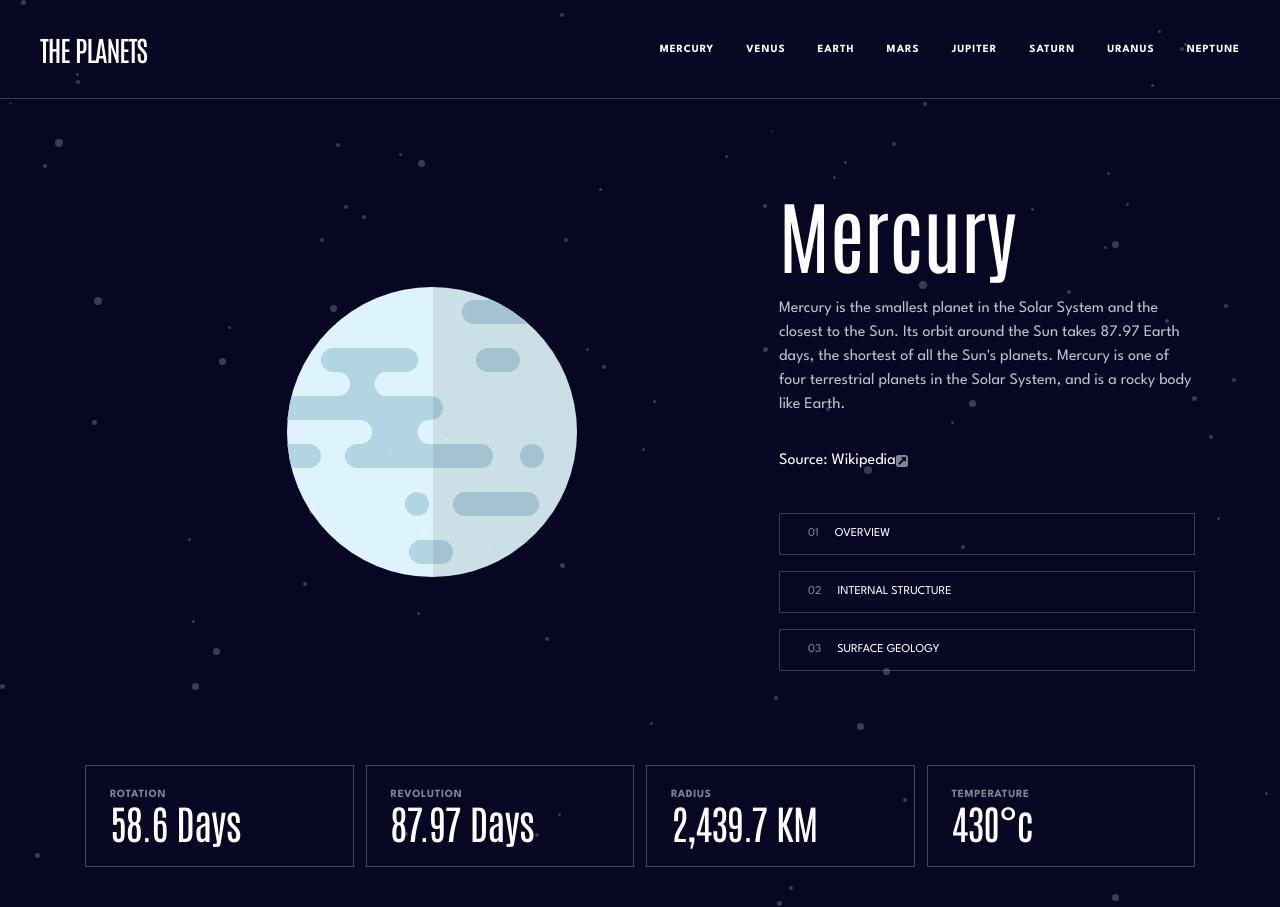
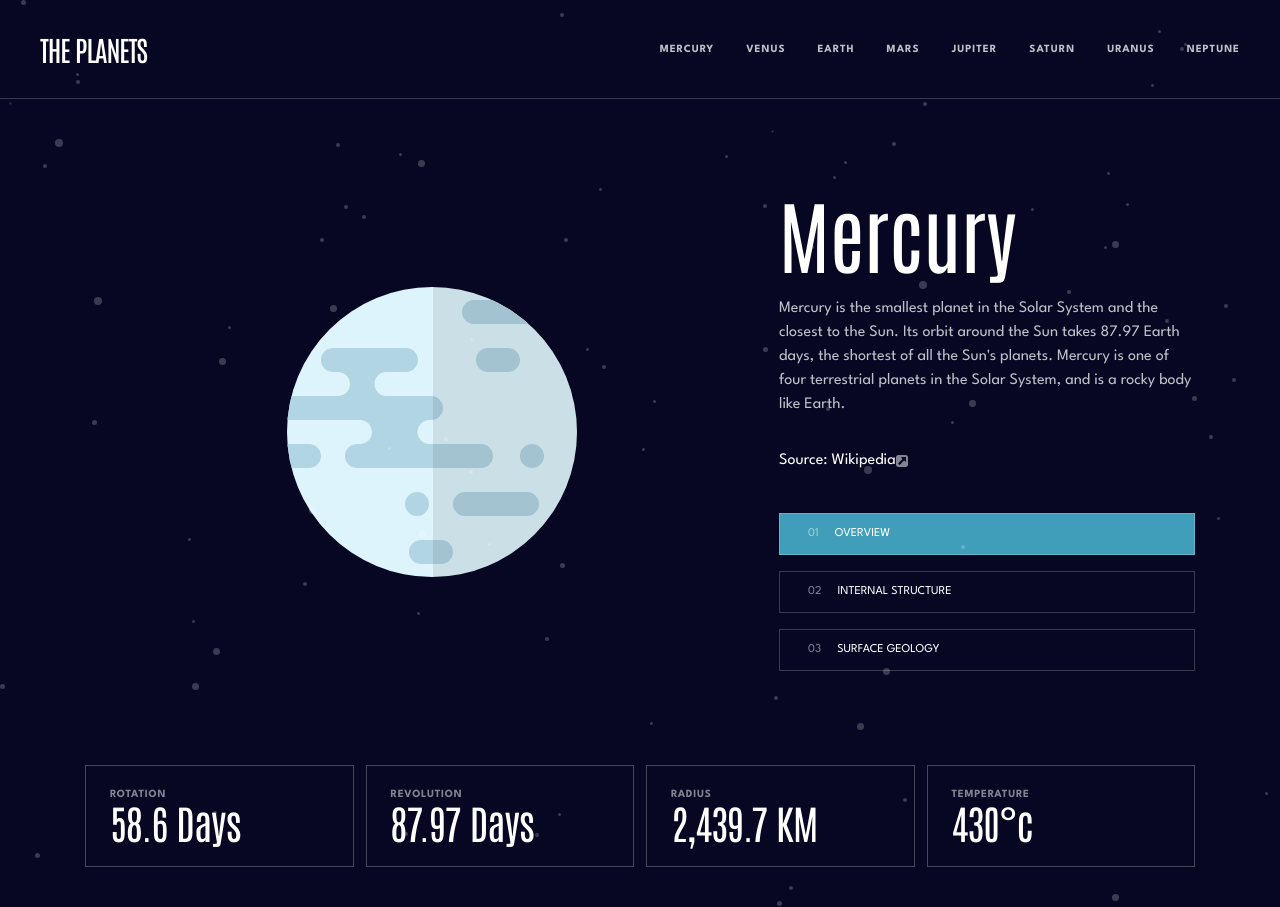
Before and after one commit to David-Henery4/Planets-Data, a React (Vite) app: page / in a window 1280 px wide. Built offline with nearby package versions, Linux system fonts and the light colour scheme.

Commit message:
added-hover-states-&-dynamic-colours

```diff
--- a/data.json
+++ b/data.json
@@ -1,6 +1,8 @@
 [
   {
     "name": "Mercury",
+    "colourBg": "bg-skyBlue",
+    "colourNav": "bg-mercNav",
     "overview": {
       "content": "Mercury is the smallest planet in the Solar System and the closest to the Sun. Its orbit around the Sun takes 87.97 Earth days, the shortest of all the Sun's planets. Mercury is one of four terrestrial planets in the Solar System, and is a rocky body like Earth.",
       "source": "https://en.wikipedia.org/wiki/Mercury_(planet)"
@@ -43,6 +45,8 @@
   },
   {
     "name": "Venus",
+    "colourBg": "bg-goldish",
+    "colourNav": "bg-venNav",
     "overview": {
       "content": "Venus is the second planet from the Sun. It is named after the Roman goddess of love and beauty. As the brightest natural object in Earth's night sky after the Moon, Venus can cast shadows and can be, on rare occasions, visible to the naked eye in broad daylight.",
       "source": "https://en.wikipedia.org/wiki/Venus"
@@ -85,6 +89,8 @@
   },
   {
     "name": "Earth",
+    "colourBg": "bg-purple",
+    "colourNav": "bg-earNav",
     "overview": {
       "content": "Third planet from the Sun and the only known planet to harbor life. About 29.2% of Earth's surface is land with remaining 70.8% is covered with water. Earth's distance from the Sun, physical properties and geological history have allowed life to evolve and thrive.",
       "source": "https://en.wikipedia.org/wiki/Earth"
@@ -111,7 +117,7 @@
       {
         "id": 3,
         "name": "radius",
-        "value":"6,371 KM"
+        "value": "6,371 KM"
       },
       {
         "id": 4,
@@ -127,6 +133,8 @@
   },
   {
     "name": "Mars",
+    "colourBg": "bg-lightOrange",
+    "colourNav": "bg-marNav",
     "overview": {
       "content": "Mars is the fourth planet from the Sun and the second-smallest planet in the Solar System, being larger than only Mercury. In English, Mars carries the name of the Roman god of war and is often referred to as the \"Red Planet\".",
       "source": "https://en.wikipedia.org/wiki/Mars"
@@ -169,6 +177,8 @@
   },
   {
     "name": "Jupiter",
+    "colourBg": "bg-red",
+    "colourNav": "bg-jupNav",
     "overview": {
       "content": "Jupiter is the fifth planet from the Sun and the largest in the Solar System. It is a gas giant with a mass two and a half times that of all the other planets in the Solar System combined, but less than one-thousandth the mass of the Sun.",
       "source": "https://en.wikipedia.org/wiki/Jupiter"
@@ -211,6 +221,8 @@
   },
   {
     "name": "Saturn",
+    "colourBg": "bg-darkOrange",
+    "colourNav": "bg-satNav",
     "overview": {
       "content": "Saturn is the sixth planet from the Sun and the second-largest in the Solar System, after Jupiter. It is a gas giant with an average radius of about nine and a half times that of Earth. It only has one-eighth the average density of Earth.",
       "source": "https://en.wikipedia.org/wiki/Saturn"
@@ -253,6 +265,8 @@
   },
   {
     "name": "Uranus",
+    "colourBg": "bg-mintGreen",
+    "colourNav": "bg-uraNav",
     "overview": {
       "content": "Uranus is the seventh planet from the Sun. Its name is a reference to the Greek god of the sky, Uranus according to Greek mythology, was the great-grandfather of Ares. It has the third-largest planetary radius and fourth-largest planetary mass in the Solar System.",
       "source": "https://en.wikipedia.org/wiki/Uranus"
@@ -295,6 +309,8 @@
   },
   {
     "name": "Neptune",
+    "colourBg": "bg-brightBlue",
+    "colourNav": "bg-nepNav",
     "overview": {
       "content": "Neptune is the eighth and farthest-known Solar planet from the Sun. In the Solar System, it is the fourth-largest planet by diameter, the third-most-massive planet, and the densest giant planet. It is 17 times the mass of Earth, more massive than its near-twin Uranus.",
       "source": "https://en.wikipedia.org/wiki/Neptune"
--- a/src/App.jsx
+++ b/src/App.jsx
@@ -26,10 +26,12 @@ function App() {
   return (
     <div className="App bg-darkNavy text-white font-spartan">
       <main className="relative overflow-hidden">
-        <StarsBackground className="absolute -top-[125px] -left-10"/>
+        <StarsBackground className="absolute -top-[125px] -left-10 pointer-events-none" />
         {/* NAV SECTION */}
         <section className="w-full">
-          <Navbar setCurrentPlanetIndex={setCurrentPlanetIndex} />
+          <Navbar
+            setCurrentPlanetIndex={setCurrentPlanetIndex}
+          />
           <MobileOptions />
         </section>
         <section className="w-full px-6 pb-12 smMob:px-10 smMob:pb-10 smTab:grid smTab:grid-cols-tabGrid lap:max-w-[1110px] lap:mx-auto desk:px-0">
@@ -51,6 +53,12 @@ function App() {
           />
           <Stats {...currentPlanet} />
           <Options
+            {...currentPlanet}
+            modes={{
+              isGeologyMode,
+              isOverviewMode,
+              isStructureMode,
+            }}
             setModes={{
               setIsGeologyMode,
               setIsOverviewMode,
--- a/src/components/Options.jsx
+++ b/src/components/Options.jsx
@@ -1,33 +1,47 @@
-const Options = ({ setModes }) => {
-  const {
-    setIsGeologyMode,
-    setIsOverviewMode,
-    setIsStructureMode
-    } = setModes;
-  // () => {}
+import colourSelection from "../reuseableFunctions/colourSelection";
+
+const Options = ({ setModes, colourBg, modes, name }) => {
+  const { setIsGeologyMode, setIsOverviewMode, setIsStructureMode } = setModes;
+  const { isGeologyMode, isOverviewMode, isStructureMode } = modes;
+  //
   return (
     <div className="hidden w-full text-left smTab:grid smTab:gap-4 smTab:col-start-5 smTab:col-end-7 smTab:self-center lap:self-start">
-      <button className="w-full text-xs px-5 py-2 inline-flex justify-start items-center gap-4 border border-white/20 lap:px-7 lap:py-3" onClick={() => {
-        setIsGeologyMode(false)
-        setIsOverviewMode(true)
-        setIsStructureMode(false)
-      }}>
+      <button
+        className={`w-full text-xs px-5 py-2 inline-flex justify-start items-center gap-4 border border-white/20 lap:px-7 lap:py-3 ${
+          isOverviewMode ? colourSelection(name) : "bg-none"
+        }`}
+        onClick={() => {
+          setIsGeologyMode(false);
+          setIsOverviewMode(true);
+          setIsStructureMode(false);
+        }}
+      >
         <span className="text-white/50">01</span>
         OVERVIEW
       </button>
-      <button className="w-full text-xs px-5 py-2 gap-4 border border-white/20 inline-flex justify-start items-center lap:px-7 lap:py-3" onClick={() => {
-        setIsGeologyMode(false)
-        setIsOverviewMode(false)
-        setIsStructureMode(true)
-      }}>
+      <button
+        className={`w-full text-xs px-5 py-2 gap-4 border border-white/20 inline-flex justify-start items-center lap:px-7 lap:py-3 ${
+          isStructureMode ? colourSelection(name) : "bg-none"
+        }`}
+        onClick={() => {
+          setIsGeologyMode(false);
+          setIsOverviewMode(false);
+          setIsStructureMode(true);
+        }}
+      >
         <span className="text-white/50">02</span>
         INTERNAL STRUCTURE
       </button>
-      <button className="w-full text-xs px-5 py-2 gap-4 border border-white/20 inline-flex justify-start items-center lap:px-7 lap:py-3" onClick={() => {
-        setIsGeologyMode(true)
-        setIsOverviewMode(false)
-        setIsStructureMode(false)
-      }}>
+      <button
+        className={`w-full text-xs px-5 py-2 gap-4 border border-white/20 inline-flex justify-start items-center lap:px-7 lap:py-3 ${
+          isGeologyMode ? colourSelection(name) : "bg-none"
+        }`}
+        onClick={() => {
+          setIsGeologyMode(true);
+          setIsOverviewMode(false);
+          setIsStructureMode(false);
+        }}
+      >
         <span className="text-white/50">03</span>
         SURFACE GEOLOGY
       </button>
--- a/src/components/Planets.jsx
+++ b/src/components/Planets.jsx
@@ -1,4 +1,5 @@
 import PlanetData from "../../data.json";
+import colourSelection from "../reuseableFunctions/colourSelection";
 
 const Planets = ({ setCurrentPlanetIndex }) => {
   //
@@ -8,10 +9,11 @@ const Planets = ({ setCurrentPlanetIndex }) => {
         return (
           <li
             key={i}
-            className="text-11 font-bold leading-6 tracking-[1px] uppercase"
+            className="relative text-11 text-white/75 font-bold leading-6 tracking-[1px] uppercase group hover:text-white"
             onClick={() => setCurrentPlanetIndex(i)}
           >
-            <a href="#">{planet.name}</a>
+            <div className={`absolute hidden -bottom-[120%] left-0 w-full h-1 group-hover:block lap:-bottom-0 lap:-top-[150%] ${colourSelection(planet?.name)} `}></div>
+            <a href="#">{planet?.name}</a>
           </li>
         );
       })}
--- /dev/null
+++ b/src/reuseableFunctions/colourSelection.js
@@ -0,0 +1,14 @@
+
+
+const colourSelection = (name) => {
+  if (name === "Mercury") return "bg-skyBlue";
+  if (name === "Venus") return "bg-goldish";
+  if (name === "Earth") return "bg-purple";
+  if (name === "Mars") return "bg-lightOrange";
+  if (name === "Jupiter") return "bg-red";
+  if (name === "Saturn") return "bg-darkOrange";
+  if (name === "Uranus") return "bg-mintGreen";
+  if (name === "Neptune") return "bg-brightBlue";
+}
+
+export default colourSelection
--- a/tailwind.config.js
+++ b/tailwind.config.js
@@ -11,16 +11,24 @@ export default {
     },
     colors: {
       white: "#ffffff",
+      mercNav: "#DEF4FC",
+      venNav: "#F7CC7F",
+      earNav: "#545BFE",
+      marNav: "#FF6A45",
+      jupNav: "#ECAD7A",
+      satNav: "#FCCB6B",
+      uraNav: "#65F0D5",
+      nepNav: "#497EFA",
       darkNavy: "#070724",
       darkGrey: "#38384F",
       lightGrey: "#838391",
       skyBlue: "#419EBB",
       goldish: "#EDA249",
-      purple: "#6f2ED6",
+      purple: "#6D2ED5",
       lightOrange: "#D14C32",
       darkOrange: "#CD5120",
       red: "#D83A34",
-      mintGreen: "#1EC2A4",
+      mintGreen: "#1EC1A2",
       brightBlue: "#2D68F0",
     },
     fontFamily: {
```
